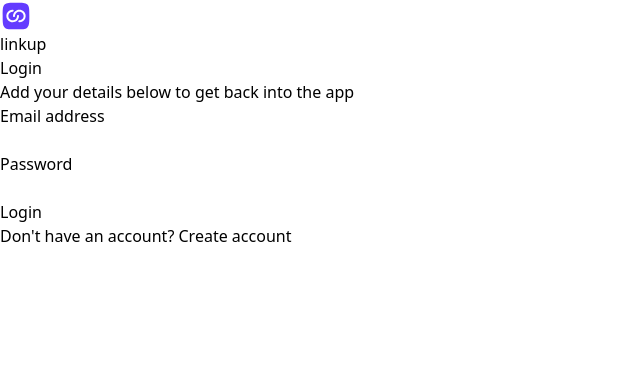
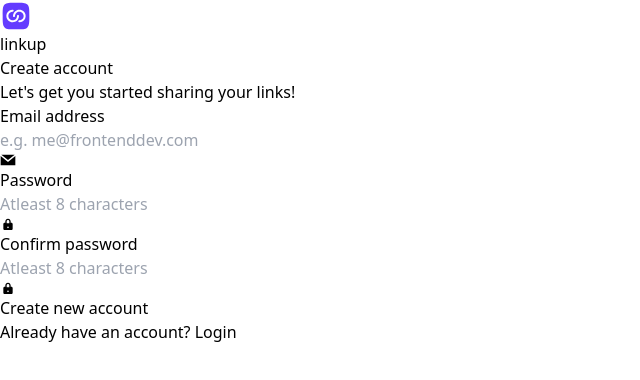
Before and after one commit to Tanmay070501/linkup-frontend, a React (Vite) app: page /signup in a window 1280 px wide. Shown: the top 380 px of the page, without its empty margins (0-640 px from the left). Built offline with nearby package versions, Linux system fonts and the light colour scheme.

Commit message:
login logout page done [ui part]

```diff
--- a/src/App.tsx
+++ b/src/App.tsx
@@ -1,10 +1,42 @@
-import Login from "./components/Login"
-
+import { Navigate, RouterProvider, createBrowserRouter } from "react-router-dom"
+//import Login from "./components/Login"
+//import Unauthenticated from "./pages/Unauthenticated"
+//import Signup from "./components/Signup"
+import React, { Suspense } from "react"
+const Login = React.lazy(() => import('./components/Login'));
+const Unauthenticated = React.lazy(() => import('./pages/Unauthenticated'));
+const Signup = React.lazy(() => import('./components/Signup'));
+const router = createBrowserRouter([
+  {
+    path: "/",
+    element: <Unauthenticated/>,
+    children: [
+      {
+        path: "",
+        element: <Navigate to={"login"}/>
+      },
+      {
+        path: "login",
+        element: <Login/>
+      },
+      {
+        path: "signup",
+        element: <Signup/>
+      },
+      {
+        path: '*',
+        element: <Navigate to={"login"}/>
+      }
+    ]
+  }
+])
 function App() {
   return (
-      <div>
-        <Login/>
-      </div>
+    <Suspense
+             fallback={<div><p>Loading...</p></div>}
+        >
+      <RouterProvider router={router}/>
+      </Suspense>
   )
 }
 
--- a/src/components/Login.tsx
+++ b/src/components/Login.tsx
@@ -1,30 +1,31 @@
-import Logo from "./Logo";
+import TextInput from "./common/TextInput";
 import DarkButton from "./common/DarkButton";
-import TextInput from "./common/TextInput";
+import { Link } from "react-router-dom";
+import React from "react";
+import {GrMail} from "react-icons/gr";
+import  {TiLockClosed} from "react-icons/ti"
+import UnauthenticatedLayout from "./layouts/UnauthenticatedLayout";
 function Login() {
+  const loginSubmitHandler = (e: React.FormEvent<HTMLFormElement>) =>{
+    e.preventDefault();
+  }
   return (
-    <main className="p-8 sm:p-0 bg-gray-50 w-full min-h-screen sm:flex sm:flex-col sm:items-center sm:justify-center gap-2">
-        <div className="flex flex-col gap-12 sm:gap-6 items-start sm:items-center">
-        <div className="text-center">
-            <Logo logoClassName="w-12 h-12" textClassName="text-3xl"/>
-        </div>
-        <form className="sm:bg-white flex flex-col justify-center items-center gap-6 sm:p-8 rounded-lg w-full sm:w-[450px]">
+    <UnauthenticatedLayout>
+      <form onSubmit={loginSubmitHandler} className="sm:bg-white flex flex-col justify-center items-center gap-6 sm:p-8 rounded-lg w-full sm:w-[450px]">
         <div className="w-full mb-4">
         <h4 className="text-3xl font-bold mb-2">Login</h4>
         <p className="font-extralight text-left">Add your details below to get back into the app</p>
         </div>
-            <TextInput type="text" label="Email address"/>
-            <TextInput type="password" label="Password"/>
-            <DarkButton className="w-full">
+        <TextInput startIcon={<GrMail/>} placeholder="e.g. me@frontenddev.com" type="text" label="Email address"/>
+        <TextInput startIcon={<TiLockClosed className="text-xl"/>} placeholder="Enter your password" type="password" label="Password"/>
+        <DarkButton type="submit" className="w-full">
           Login
         </DarkButton>
         <p className="font-extralight text-center">
-              Don't have an account? <a className="text-[#623dff]" href="/signup">Create account</a>
+          Don't have an account? <Link className="text-[#623dff]" to="/signup">Create account</Link>
         </p>
     </form>
-        </div>
-
-    </main>
+  </UnauthenticatedLayout>
   )
 }
 
--- a/src/components/Logo.tsx
+++ b/src/components/Logo.tsx
@@ -1,3 +1,4 @@
+import { Link } from "react-router-dom";
 import LogoIcon from "../assets/square-logo.svg";
 interface ILogo {
     logoClassName?: string,
@@ -5,10 +6,10 @@ interface ILogo {
 }
 function Logo({logoClassName, textClassName}:ILogo) {
   return (
-    <a href="/" className="flex items-center justify-center">
+    <Link to="/" className="flex items-center justify-center">
         <img className={`block ${logoClassName}`} src={LogoIcon} alt="logo-icon" />
         <span className={`block font-semibold ${textClassName}`}>linkup</span>
-    </a>
+    </Link>
   )
 }
 
--- /dev/null
+++ b/src/components/Signup.tsx
@@ -0,0 +1,33 @@
+import { Link } from "react-router-dom"
+import DarkButton from "./common/DarkButton"
+import TextInput from "./common/TextInput"
+import React from "react"
+import {GrMail} from "react-icons/gr";
+import  {TiLockClosed} from "react-icons/ti"
+import UnauthenticatedLayout from "./layouts/UnauthenticatedLayout";
+function Signup() {
+    const signupFormHandler = (e:React.FormEvent<HTMLFormElement>)  => {
+        e.preventDefault();
+    }
+  return (
+    <UnauthenticatedLayout>
+        <form onSubmit={signupFormHandler} className="sm:bg-white flex flex-col justify-center items-center gap-6 sm:p-8 rounded-lg w-full sm:w-[450px]">
+        <div className="w-full mb-4">
+        <h4 className="text-3xl font-bold mb-2">Create account</h4>
+        <p className="font-extralight text-left">Let's get you started sharing your links!</p>
+        </div>
+        <TextInput startIcon={<GrMail/>} placeholder="e.g. me@frontenddev.com" type="text" label="Email address"/>
+        <TextInput startIcon={<TiLockClosed className="text-xl"/>} placeholder="Atleast 8 characters" type="password" label="Password"/>
+        <TextInput startIcon={<TiLockClosed className="text-xl"/>} placeholder="Atleast 8 characters" type="password" label="Confirm password"/>
+        <DarkButton type="submit" className="w-full">
+            Create new account
+        </DarkButton>
+        <p className="font-extralight text-center">
+        Already have an account? <Link className="text-[#623dff]" to="/login">Login</Link>
+        </p>
+    </form>
+    </UnauthenticatedLayout>
+  )
+}
+
+export default Signup
--- a/src/components/common/DarkButton.tsx
+++ b/src/components/common/DarkButton.tsx
@@ -6,10 +6,11 @@ interface IDarkButton {
     className?: string,
     loading?: boolean,
     disabled?: boolean,
+    type?: React.ButtonHTMLAttributes<HTMLButtonElement>["type"]
 }
-function DarkButton({children, onClick, className, loading, disabled}:IDarkButton) {
+function DarkButton({children, onClick, className, loading, disabled, type}:IDarkButton) {
   return (
-    <button disabled={disabled || loading} className={`bg-[#623dff] p-3 rounded-lg text-white ${className} hover:opacity-90 disabled:opacity-75`} onClick={onClick}>
+    <button type={type} disabled={disabled || loading} className={`bg-[#623dff] p-3 rounded-lg text-white ${className} hover:opacity-90 disabled:opacity-75`} onClick={onClick}>
         {!loading && children}
         {loading && <img src={Loader} className='pointer-events-none w-5 m-auto'/>}
     </button>
--- a/src/components/common/TextInput.tsx
+++ b/src/components/common/TextInput.tsx
@@ -5,14 +5,19 @@ interface ITextInput {
     className?: string,
     label?: string,
     error?: string,
+    value?: React.InputHTMLAttributes<HTMLInputElement>["value"]
+    startIcon?: React.ReactElement
 }
-const TextInput = React.forwardRef(({type, placeholder, label: labelText, error}: ITextInput, ref?: ForwardedRef<HTMLInputElement>) =>  {
+const TextInput = React.forwardRef(({type, placeholder, label: labelText, error, value, startIcon}: ITextInput, ref?: ForwardedRef<HTMLInputElement>) =>  {
   return (
     <div className="flex flex-col gap-2 w-full">
         <label className="text-xs font-light">{labelText}</label>
         <div className="w-full relative">
-          <input ref={ref} className={`w-full border rounded-lg p-2 ${error && "border-red-400"}`}  type={type} placeholder={placeholder} />
-        {error && <p className="w-full text-red-400 font-thin text-sm text-right translate-y-full absolute bottom-0 left-0">{error}</p>}
+          <input value={value} ref={ref} className={`w-full text-base border rounded-lg p-2 ${error && "border-red-400"} placeholder:font-extralight ${startIcon && "pl-10"}`}  type={type} placeholder={placeholder} />
+          {startIcon && <div className="h-full flex items-center justify-center absolute left-0 mx-3 top-1/2 -translate-y-1/2" >
+            {startIcon}
+          </div>}
+          {error && <p className="w-full text-red-400 font-thin text-sm text-right translate-y-full absolute bottom-0 left-0">{error}</p>}
         </div>
     </div>
   )
--- /dev/null
+++ b/src/components/layouts/UnauthenticatedLayout.tsx
@@ -0,0 +1,15 @@
+import { ReactNode } from 'react'
+import Logo from '../Logo'
+
+function UnauthenticatedLayout({children}: {children: ReactNode}) {
+  return (
+    <div className="flex flex-col gap-12 sm:gap-6 items-start sm:items-center">
+    <div className="text-center">
+        <Logo logoClassName="w-12 h-12" textClassName="text-3xl"/>
+    </div>
+        {children}
+    </div>
+  )
+}
+
+export default UnauthenticatedLayout
--- a/src/main.tsx
+++ b/src/main.tsx
@@ -3,5 +3,5 @@ import App from './App.tsx'
 import './index.css'
 
 ReactDOM.createRoot(document.getElementById('root')!).render(
-    <App />
+        <App />
 )
--- /dev/null
+++ b/src/pages/Unauthenticated.tsx
@@ -0,0 +1,12 @@
+
+import { Outlet } from 'react-router-dom'
+
+function Unauthenticated() {
+  return (
+    <main className="p-8 sm:p-0 bg-gray-50 w-full min-h-screen sm:flex sm:flex-col sm:items-center sm:justify-center gap-2">
+       <Outlet/>
+    </main>
+  )
+}
+
+export default Unauthenticated
```
Also changed, not shown: package.json (+6 -1 lines), src/redux/auth/auth.ts (added, +24 -0 lines), src/redux/store.ts (added, +32 -0 lines), src/assets/bars.svg (added), 1 other file (tests, documents, lock files or other folders). Lines whose indentation alone changed are shown as unchanged.
